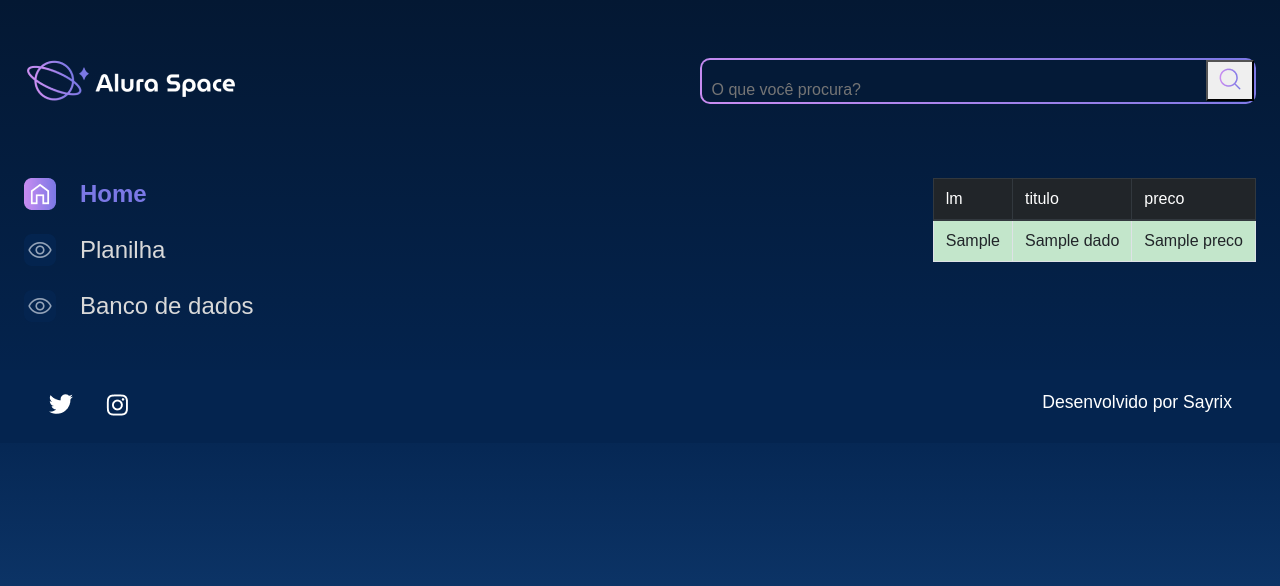
After one commit to Emerson018/leroy_projeto, a Django app: template templates/produtos/dados.html in a window 1280 px wide. The commit adds this page. Shown: the top 586 px of the page. Run offline with Django 4.2, Linux system fonts and the light colour scheme; the template is opened without the code that fills it: most values are stand-ins (such as "Sample title", 1, 10 or a date in 2020).

Commit message:
add path pro BD e criando style pra novo html

```diff
--- a/produtos/models.py
+++ b/produtos/models.py
@@ -8,4 +8,4 @@ class Produto(models.Model):
     data_produto = models.DateTimeField(default=datetime.now, blank=False)
 
     def __str__(self):
-        return f"LM [lm={self.lm}]"
+        return f"{self.lm}]"
--- a/produtos/urls.py
+++ b/produtos/urls.py
@@ -1,9 +1,10 @@
 from django.urls import path
-from produtos.views import index, imagem, buscar, lista
+from produtos.views import index, imagem, buscar, lista, dados
 
 urlpatterns = [
     path('', index, name='index'),
     path('imagem/', imagem, name='imagem'),
     path('buscar', buscar, name='buscar'),
     path('lista', lista, name='lista'),
+    path('dados', dados, name='dados'),
 ]
--- a/produtos/views.py
+++ b/produtos/views.py
@@ -78,4 +78,9 @@ def lista(request):
 
     return render(request, 'produtos/lista.html', {'form':form})
 
+def dados(request):
+    dados = Produto.objects.all()
+
+    return render(request, 'produtos/dados.html', {'dados': dados})
+
 #passar a variável 'soup' pra dentro
--- /dev/null
+++ b/templates/produtos/dados.html
@@ -0,0 +1,34 @@
+{% extends 'produtos/base.html' %}
+{% load static %}
+{% block content %}
+
+<section>
+    <table class="table table-striped table-bordered table-hover">
+        <thead class="thead-dark">
+            <tr>
+                <th scope="col">lm</th>
+                <th scope="col">titulo</th>
+                <th scope="col">preco</th>
+            </tr>
+        </thead>
+        <tbody>
+
+            {% if dados %}
+            {% for dado in dados %}
+
+            <tr class="table-success">
+
+                <td>{{ dado.lm }}</td>
+                <td>{{ dado.titulo }}</td>
+                <td>{{ dado.preco }}</td>
+            </tr>
+
+            {% endfor %}
+            {%endif%}
+
+        </tbody>
+    </table>
+</section>
+</div>
+
+{% endblock %}
--- a/templates/produtos/partials/_menu.html
+++ b/templates/produtos/partials/_menu.html
@@ -18,7 +18,7 @@
             <nav class="menu-lateral__navegacao">
                 <a href="{% url 'index' %}"><img src="{% static '/assets/ícones/1x/Home - ativo.png' %}"> Home</a>
                 <a href="{% url 'lista' %}"><img src="{% static '/assets/ícones/1x/Mais vistas - inativo.png' %}"> Planilha</a>
-                <a href="{% url 'lista' %}"><img src="{% static '/assets/ícones/1x/Mais vistas - inativo.png' %}"> Banco de dados</a>
+                <a href="{% url 'dados' %}"><img src="{% static '/assets/ícones/1x/Mais vistas - inativo.png' %}"> Banco de dados</a>
 
             </nav>
         </section>
```
Also changed, not shown: db.sqlite3.
